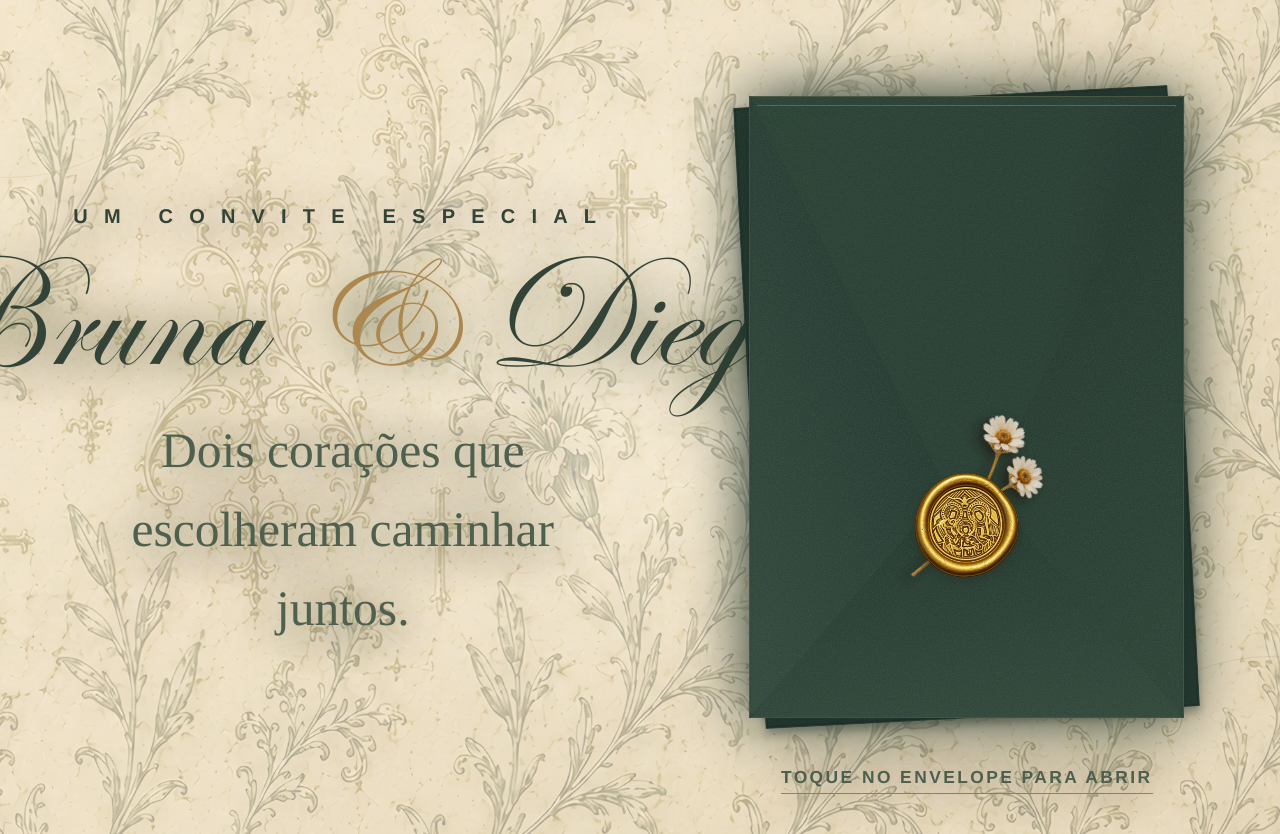
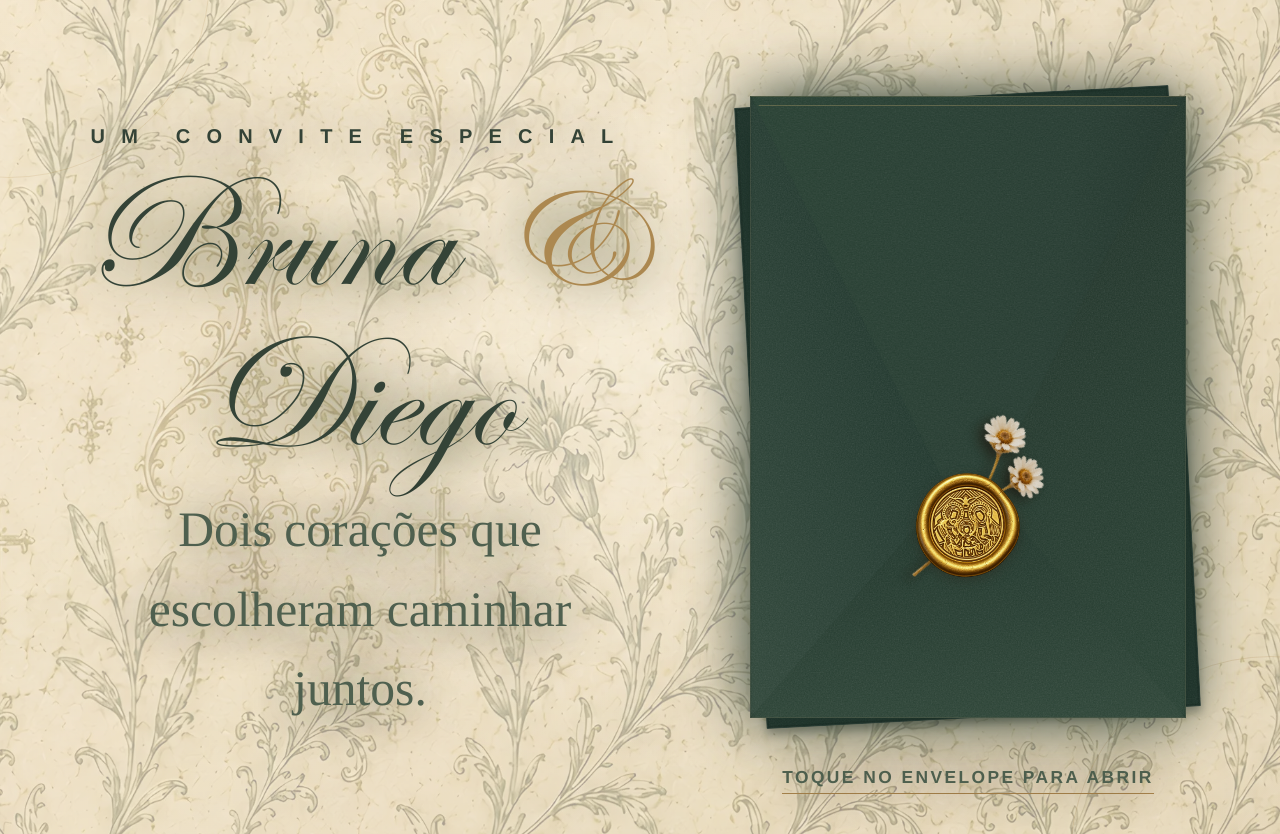
Before and after one commit to bispoID/wedding-invitation-project, a plain HTML site: page invite-app/index.html in a window 1280 px wide. Drawn offline with Linux system fonts and the light colour scheme.

Commit message:
fix: responsiveness of .welcome__content

```diff
--- a/invite-app/styles/responsive.css
+++ b/invite-app/styles/responsive.css
@@ -16,6 +16,11 @@
     letter-spacing: 0.24em;
   }
 
+  /* "Bruna & Diego" */
+  #welcome-title {
+      white-space: nowrap;
+  }
+
 }
 
 /* Ajustes para telas maiores, preservando a composição central do convite. */
@@ -32,7 +37,7 @@
     width:
       min(
         100%,
-        38rem
+        45rem
       );
 
     transform: translateY(1.5rem);
@@ -104,18 +109,18 @@
     width:
       min(
         100%,
-        96rem
+        116rem
       );
 
     grid-template-columns:
-      minmax(0, 1fr)
-      minmax(24rem, 0.9fr);
+      minmax(0, 8fr)
+      minmax(33rem, 5.5fr);
 
     column-gap:
       clamp(
         2rem,
         5vw,
-        6rem
+        1rem
       );
 
     align-items: center;
--- a/invite-app/styles/welcome/welcome.css
+++ b/invite-app/styles/welcome/welcome.css
@@ -195,8 +195,6 @@
       6.8rem
     );
 
-  white-space: nowrap;
-
   font-weight: 400;
 
   line-height: 0.9;
```
